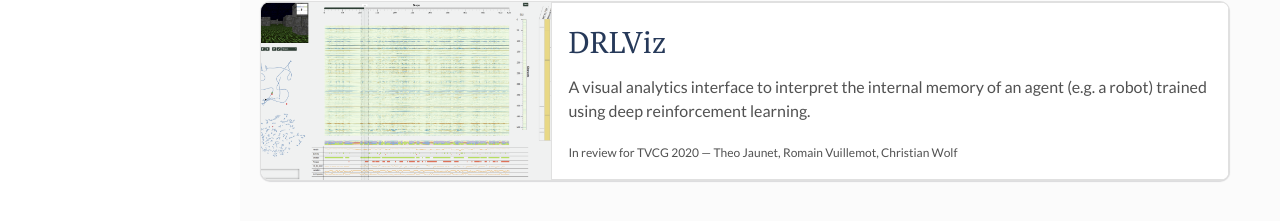
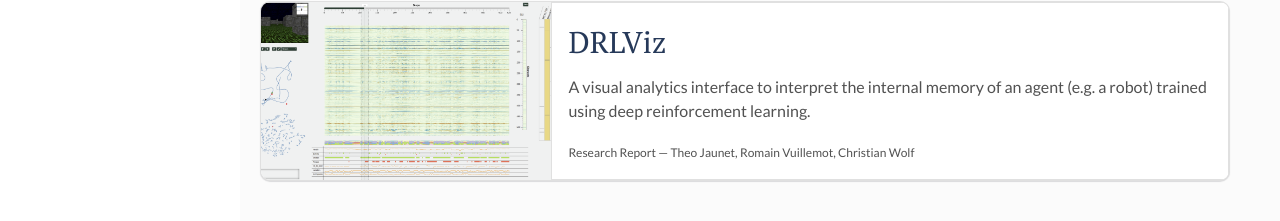
Before and after one commit to Theo-Jaunet/theo-jaunet.github.io, a Jekyll site: the page built from index.html, in a window 1280 px wide. Shown: the part 454-675 px from the top of the page. Built offline with Jekyll 4.4.1, drawn with Linux system fonts in a browser that asks for light colours; the list of posts is cut into pages by our own code.

Commit message:
Update 2019-08-26-DRLViz.markdown

```diff
--- a/_posts/2019-08-26-DRLViz.markdown
+++ b/_posts/2019-08-26-DRLViz.markdown
@@ -8,7 +8,7 @@ img: drlviz.png
 teaser: drlviz_teaser.png
 fig-caption: "In the trajectory ① and stream-graph of actions ② we can notice two intervals during which the agent only turned right. In those intervals, the agent came twice in the same dead-end ③. In hidden states a dimension was blue when the agent sees the red armor before the green armor, and then remained orange until when saw the green armor ④. Another dimension was active as the agent first saw the HP, and remained active until it gathered it. Two hidden state elements that change as the agent gathered the health pack and then kept their values until the end of the episode ⑥. Using saliency maps ⑦, we can observe that the agent ignore the soul-sphere until it gathered the 3 firsts items ⑧. Finally, some clusters in the t-SNE projection seem to corresponds to the agent’s objectives e. g., gathering the green armor ⑨."
 authors: "Theo Jaunet, Romain Vuillemot, Christian Wolf"
-conf: In review for TVCG 2020
+conf: Research Report
 demo: https://sical.github.io/drlviz/
 paper_tease: drlviz_paper.png
 git: https://github.com/sical/drlviz
```
